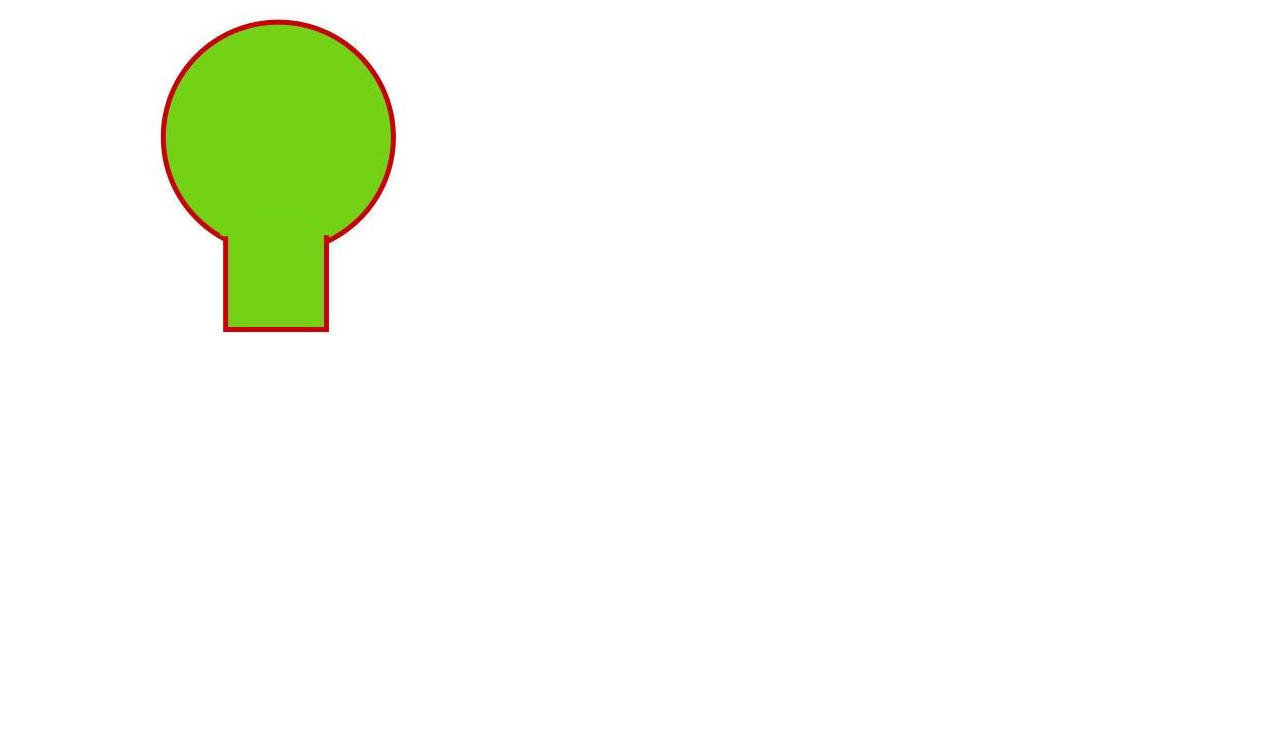
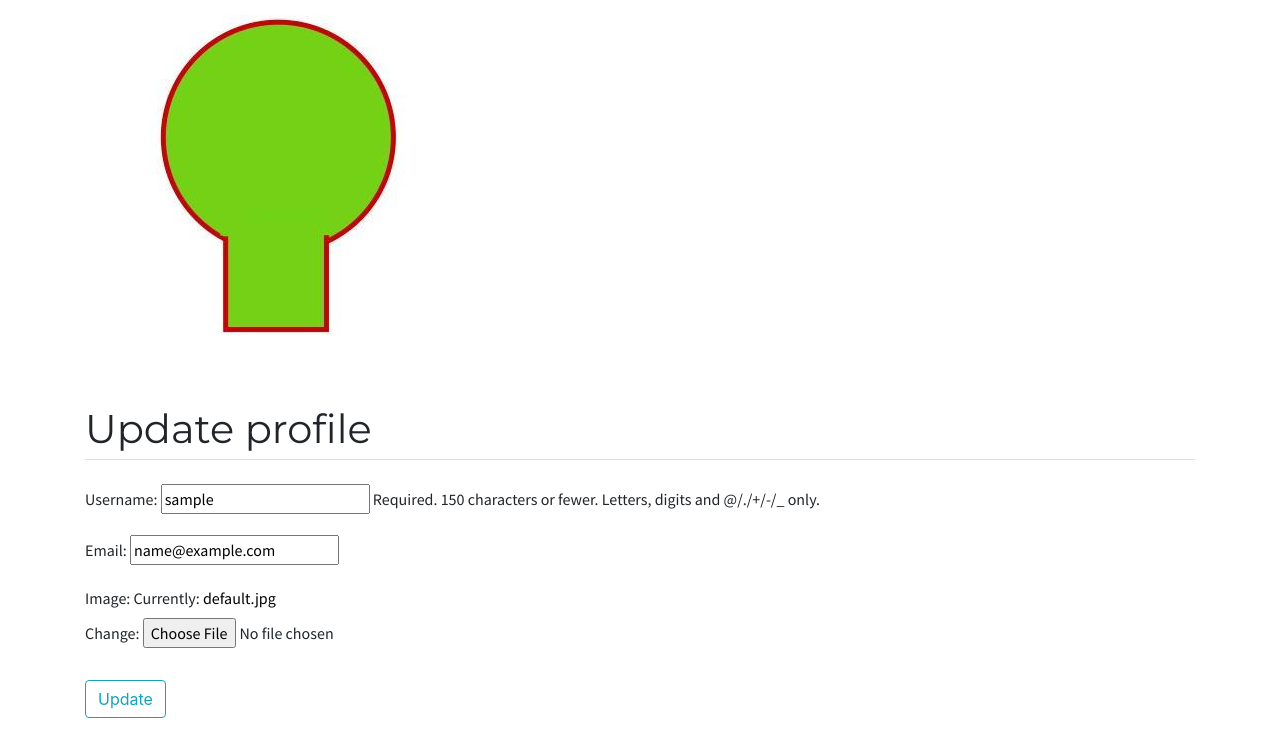
Before and after one commit to jwlibre/sustainablog, a Django app: page /profile/ in a window 1280 px wide. Shown: the part 187-921 px from the top of the page. Before the commit the page ends 522 px from the top, so only its background shows below. Run offline with Django 3.2, Linux system fonts and the light colour scheme; the visitor is signed in with stand-in values (Sample User, id 1); some libraries are stand-ins or nearby versions.

Commit message:
End of tutorial 9

```diff
--- a/sustainability_blog/community/static/community/main.css
+++ b/sustainability_blog/community/static/community/main.css
@@ -31,7 +31,6 @@ small {
 
 a:link {
   color: black;
-  font-weight:500;
 }
 
 /* visited link */
@@ -42,8 +41,7 @@ a:visited {
 /* mouse over link */
 a:hover {
   color: black;
-  font-weight: 900;
-  text-decoration: none;
+  text-decoration: underline;
 }
 
 /* selected link */
@@ -77,3 +75,7 @@ legend {
   z-index:1;
   top:0;
 }
+
+.author-image {
+
+}
--- a/sustainability_blog/community/templates/community/home.html
+++ b/sustainability_blog/community/templates/community/home.html
@@ -3,6 +3,7 @@
     <h1>COMMUNITY HOMEPAGE</h1>
     {% for post in posts %}
       <h2>{{ post.title }}</h2>
+      <img class="rounded-circle author-image" src="{{ post.author.profile.image.url }}" alt="">
       <p>by <a href="#">{{ post.author }}</a> on {{ post.date_posted|date:"d F, Y" }}</p>
       <p>{{ post.content }}</p>
     {% endfor %}
--- a/sustainability_blog/community/templates/community/recipes.html
+++ b/sustainability_blog/community/templates/community/recipes.html
@@ -3,6 +3,7 @@
     <h1>RECIPES COMMUNITY PAGE</h1>
     {% for post in posts %}
       <h2>{{ post.title }}</h2>
+      <img class="rounded-circle author-image" src="{{ post.author.profile.image.url }}" alt="">
       <p>by {{ post.author }} on {{ post.date_posted|date:"d F, Y" }}</p>
       <p>{{ post.intro_paragraph }}</p>
       <h3>Ingredients</h3>
--- a/sustainability_blog/users/forms.py
+++ b/sustainability_blog/users/forms.py
@@ -1,7 +1,7 @@
 from django import forms
 from django.contrib.auth.models import User
 from django.contrib.auth.forms import UserCreationForm
-
+from .models import Profile
 
 class UserRegisterForm(UserCreationForm):
     email = forms.EmailField()
@@ -9,3 +9,17 @@ class UserRegisterForm(UserCreationForm):
     class Meta: # declare which model the email field will interact with
         model = User # i.e. when we do form.save(), this is where we will save the data in the db
         fields = ['username', 'email', 'password1', 'password2'] # the fields we want shown on the form, and the order in which they are shown
+
+
+
+class UserUpdateForm(forms.ModelForm):
+    email = forms.EmailField()
+
+    class Meta: # declare which model the email field will interact with
+        model = User # i.e. when we do form.save(), this is where we will save the data in the db
+        fields = ['username', 'email'] # the fields we want shown on the form, and the order in which they are shown
+
+class ProfileUpdateForm(forms.ModelForm):
+    class Meta: # declare which model the email field will interact with
+        model = Profile # i.e. when we do form.save(), this is where we will save the data in the db
+        fields = ['image'] # the fields we want shown on the form, and the order in which they are shown
--- a/sustainability_blog/users/models.py
+++ b/sustainability_blog/users/models.py
@@ -1,5 +1,6 @@
 from django.db import models
 from django.contrib.auth.models import User
+from PIL import Image
 
 # don't forget to register models within the app's admin.py file!
 class Profile(models.Model):
@@ -8,3 +9,13 @@ class Profile(models.Model):
 
     def __str__(self):
         return f'{self.user.username} Profile'
+
+    def save(self): # this is how to overwrite builtin methods
+        super().save() # runs the save method of the parent class
+
+        img = Image.open(self.image.path)
+
+        if img.height > 300 or img.width > 300:
+            output_size = (300, 300)
+            img.thumbnail(output_size)
+            img.save(self.image.path)
--- a/sustainability_blog/users/signals.py
+++ b/sustainability_blog/users/signals.py
@@ -2,7 +2,7 @@ from django.db.models.signals import post_save #fires after a post is saved
 from django.contrib.auth.models import User
 from django.dispatch import receiver
 from .models import Profile
-
+from django.core.exceptions import ObjectDoesNotExist
 
 # the User, on being created, sends the signal post_save to the receiver,
 # which is the create_profile function
@@ -14,4 +14,7 @@ def create_profile(sender, instance, created, **kwargs): #want this to run every
 
 @receiver(post_save, sender=User)
 def save_profile(sender, instance, **kwargs): #want this to run every time a user is created
-    instance.profile.save()
+    try:
+        instance.profile.save()
+    except ObjectDoesNotExist:
+        Profile.objects.create(user=instance) # required for admin login-- implies admin requires a profile, is there a fix for this?
--- a/sustainability_blog/users/templates/users/profile.html
+++ b/sustainability_blog/users/templates/users/profile.html
@@ -6,6 +6,17 @@
   <div class="media">
     <img class="rounded-circle account-img" src="{{ user.profile.image.url }}" alt="">
   </div>
+  <form method="POST" enctype="multipart/form-data"><!--need enctype to save images-->
+    {% csrf_token %}
+    <fieldset class="form-group">
+      <legend class="border-bottom mb-4">Update profile</legend>
+      {{ u_form.as_p }}
+      {{ p_form.as_p }}
+    </fieldset>
+    <div class="form-group">
+      <button type="submit" class="btn btn-outline-info">Update</button>
+    </div>
+  </form>
 </div>
 
 {% endblock content %}
--- a/sustainability_blog/users/views.py
+++ b/sustainability_blog/users/views.py
@@ -2,7 +2,7 @@ from django.contrib.auth.decorators import login_required
 from django.shortcuts import render, redirect
 from django.contrib.auth.forms import AuthenticationForm
 from django.contrib import messages
-from .forms import UserRegisterForm
+from .forms import UserRegisterForm, UserUpdateForm, ProfileUpdateForm
 
 def register(request):
     if request.method == "POST":
@@ -21,4 +21,20 @@ def register(request):
 
 @login_required
 def profile(request):
-    return render(request, 'users/profile.html')
+    if request.method == "POST":
+        u_form = UserUpdateForm(request.POST, instance=request.user)
+        p_form = ProfileUpdateForm(request.POST, request.FILES, instance=request.user.profile)
+    else:
+        u_form = UserUpdateForm(instance=request.user)
+        p_form = ProfileUpdateForm(instance=request.user.profile)
+    if u_form.is_valid() and p_form.is_valid():
+        u_form.save()
+        p_form.save()
+        messages.success(request, 'Account updated successfully.')
+        return redirect('profile')
+
+    context = {
+        'u_form': u_form,
+        'p_form': p_form
+    }
+    return render(request, 'users/profile.html', context)
```
Also changed, not shown: 1 other file.
